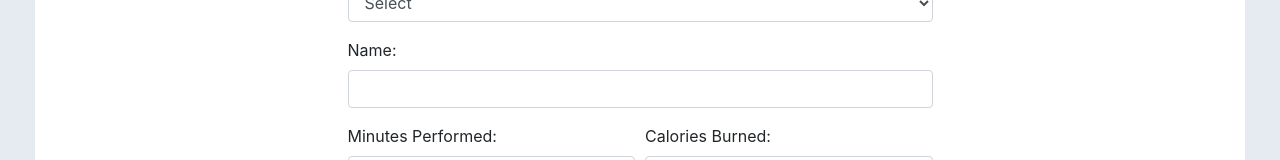
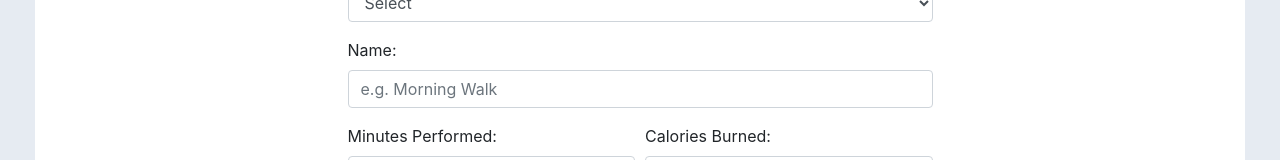
Before and after one commit to ahotchkin/react-fitness-frontend, a React (Create React App) app: page /exercises/new in a window 1280 px wide. Shown: the part 216-376 px from the top of the page. Built offline with nearby package versions, Linux system fonts and the light colour scheme; no server answers.

Commit message:
Add placeholder to name field

```diff
--- a/src/components/exercises/ExerciseInput.js
+++ b/src/components/exercises/ExerciseInput.js
@@ -59,6 +59,7 @@ class ExerciseInput extends Component {
                     id="name"
                     onChange={this.handleOnChange}
                     value={this.state.name}
+                    placeholder="e.g. Morning Walk"
                   />
                 </div>
 
```
